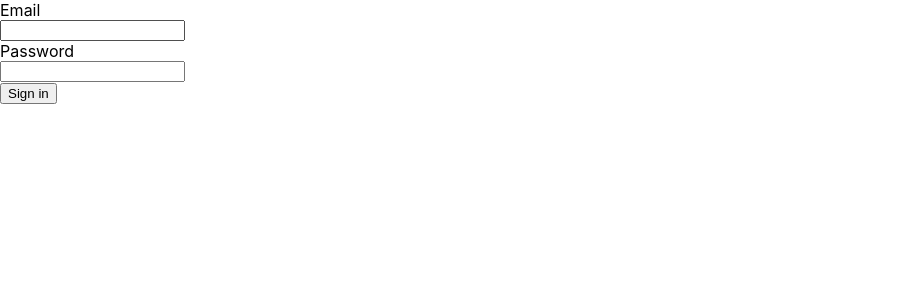
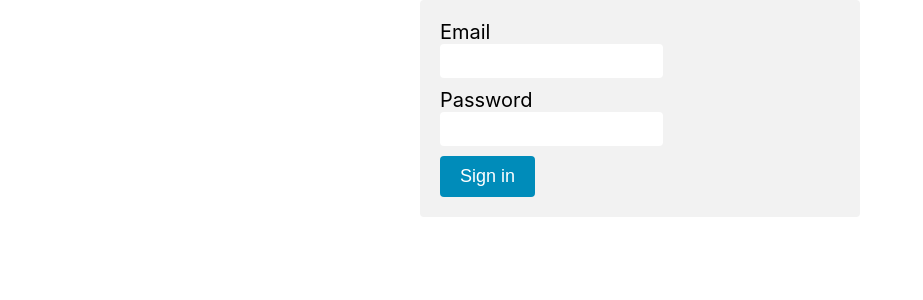
Before and after one commit to Tyler-Johnston/Reptile-Tracker, a React (Vite) app in the folder client/: page /login in a window 1280 px wide. Shown: the top 300 px of the page, without its empty margins (0-923 px from the left). Built offline with nearby package versions, Linux system fonts and the light colour scheme.

Commit message:
need you to test

```diff
--- a/client/src/pages/LogIn.tsx
+++ b/client/src/pages/LogIn.tsx
@@ -25,16 +25,17 @@ export const Login = () => {
   }
 
   return (
-    <form className="signup-form">
-      <label>
-        Email
-        <input value={email} onChange={e => setEmail(e.target.value)} type="email" />
-      </label>
-      <label>
-        Password
-        <input value={password} onChange={e => setPassword(e.target.value)} type="password" />
-      </label>
-      <button type="button" onClick={signIn}>Sign in</button>
-    </form>
+    <form className="signup-form" style={{ backgroundColor: '#f2f2f2', padding: '20px', borderRadius: '4px', maxWidth: '400px', margin: '0 auto' }}>
+  <label style={{ display: 'block', fontSize: '20px', marginBottom: '10px' }}>
+    Email
+    <input value={email} onChange={e => setEmail(e.target.value)} type="email" style={{ fontSize: '16px', padding: '8px', borderRadius: '4px', border: 'none', marginBottom: '10px' }} />
+  </label>
+  <label style={{ display: 'block', fontSize: '20px', marginBottom: '10px' }}>
+    Password
+    <input value={password} onChange={e => setPassword(e.target.value)} type="password" style={{ fontSize: '16px', padding: '8px', borderRadius: '4px', border: 'none', marginBottom: '10px' }} />
+  </label>
+  <button type="button" onClick={signIn} style={{ fontSize: '18px', padding: '10px 20px', backgroundColor: '#008CBA', color: 'white', border: 'none', borderRadius: '4px', cursor: 'pointer' }}>Sign in</button>
+</form>
+
   )
 }
```
Also changed, not shown: 1 other file (tests, documents, lock files or other folders).
